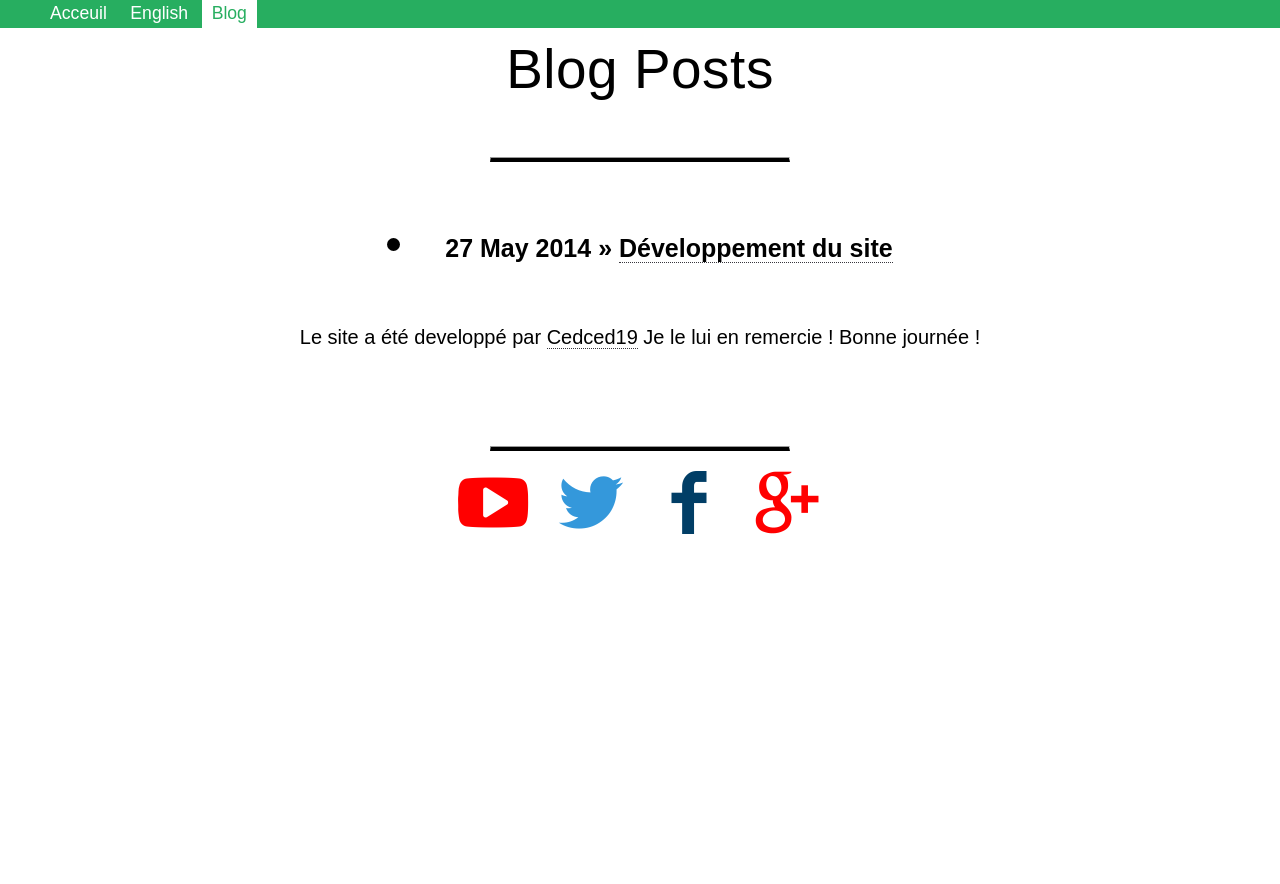
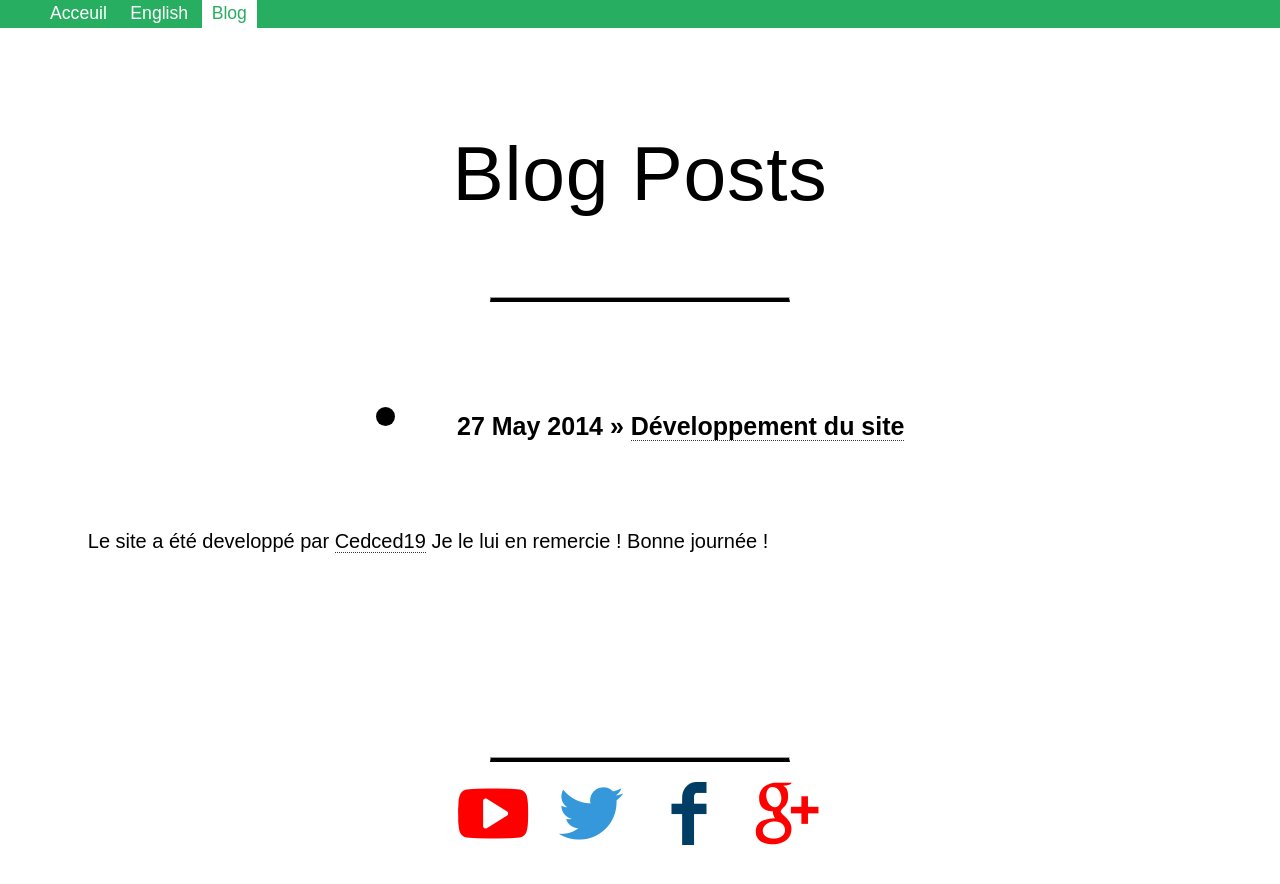
Before and after one commit to TMCharly/tmcharly.github.io, a Jekyll site: the page built from blog/index.html, in a window 1280 px wide. Shown: the top 884 px of the page. Built offline with Jekyll 4.4.1, drawn with Linux system fonts in a browser that asks for light colours.

Commit message:
Update .post

```diff
--- a/_includes/styles/main.css
+++ b/_includes/styles/main.css
@@ -76,6 +76,12 @@ a.menu {
   text-decoration: none;
   cursor: pointer;
   font-size: inherit !important;
+}
+.content-warp {
+  margin: 0 auto;
+  padding: 2em;
+  max-width: 30em;
+  text-align: left;
 }
 a.social {
   border-bottom: 0px dotted #fff !important;
--- a/_layouts/default.html
+++ b/_layouts/default.html
@@ -7,6 +7,7 @@
 	{% include navbar.html %}
 
         {% if page.class == 'post' %}
+          <main class="content-warp" role="main">
                 {% if page.title != 'Blog' %}
       		<h1 class="h3">{{ page.title }}</h1>
       		<p class="post-time"><time datetime="{{ page.date }}">{{ page.date | date: "%B %d, %Y" }}</time></p>
@@ -15,6 +16,11 @@
         {% endif %}
 
         {{ content }}
+
+        {% if page.class == 'post' %}
+        </main>
+        {% endif %}
+
 
         {% if page.footer == true %}
         {% include footer.html %}
```
Also changed, not shown: _includes/styles/styles.css (+1 -1 lines). Lines whose indentation alone changed are shown as unchanged.
